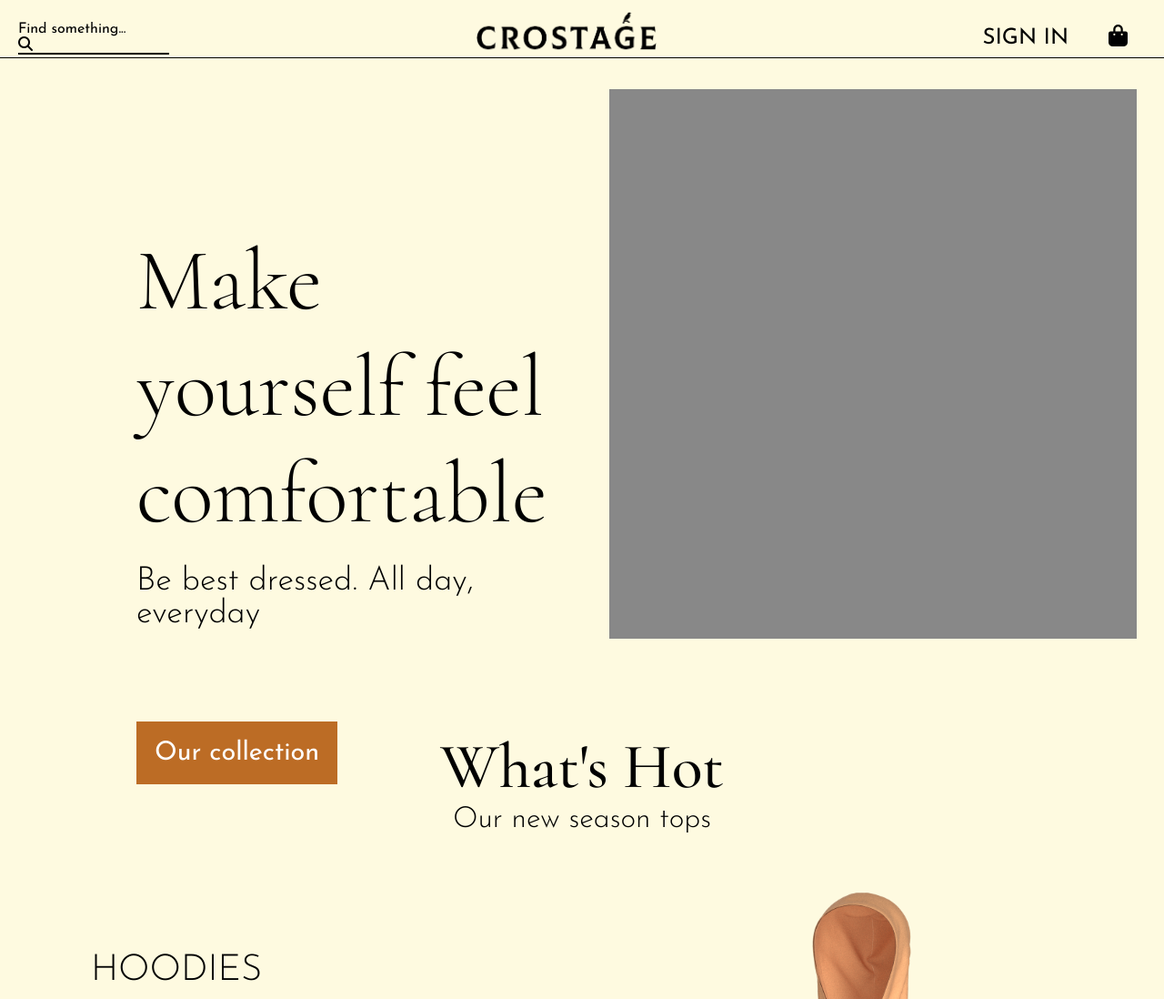
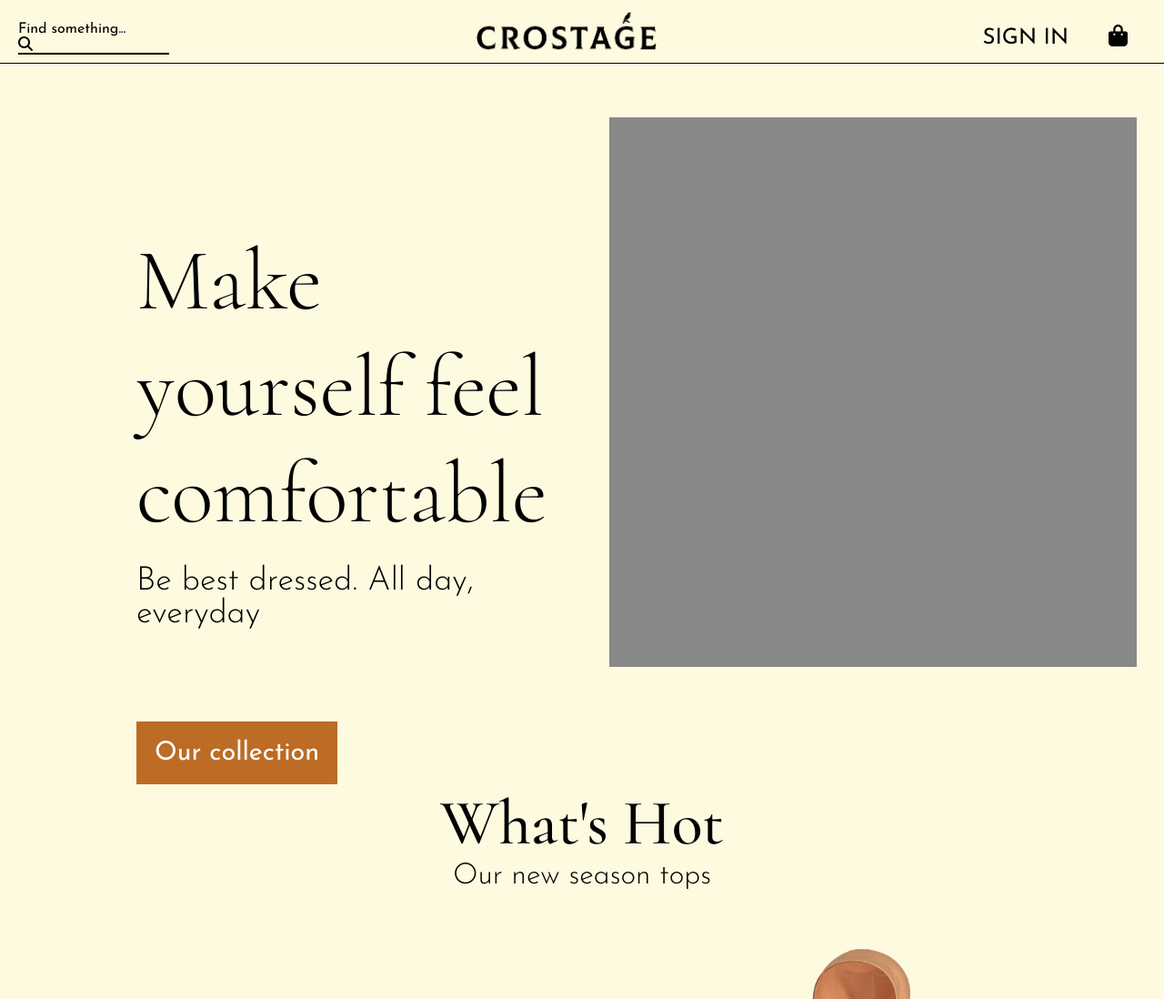
Before and after one commit to PhantasyCodes/crostage-repo, a PHP site: page / in a window 1280 px wide; the page is wider, and only the part inside the window is pictured. Shown: the top 1098 px of that part at 91% size. Run offline with PHP 8.4, Linux system fonts and the light colour scheme; some libraries are stand-ins or nearby versions.

Commit message:
Update style.css

```diff
--- a/css/style.css
+++ b/css/style.css
@@ -40,7 +40,7 @@ body {
 
 .navbar {
     border-bottom: solid 1px black;
-    height: 8vh;
+    min-height: 8vh;
     width: 100vw;
     position: fixed;
     top: 0;
@@ -100,7 +100,7 @@ body {
 
 
 .hero {
-    height: 100vh;
+    min-height: 100vh;
     display: flex;
     flex-direction: row;
 }
```
